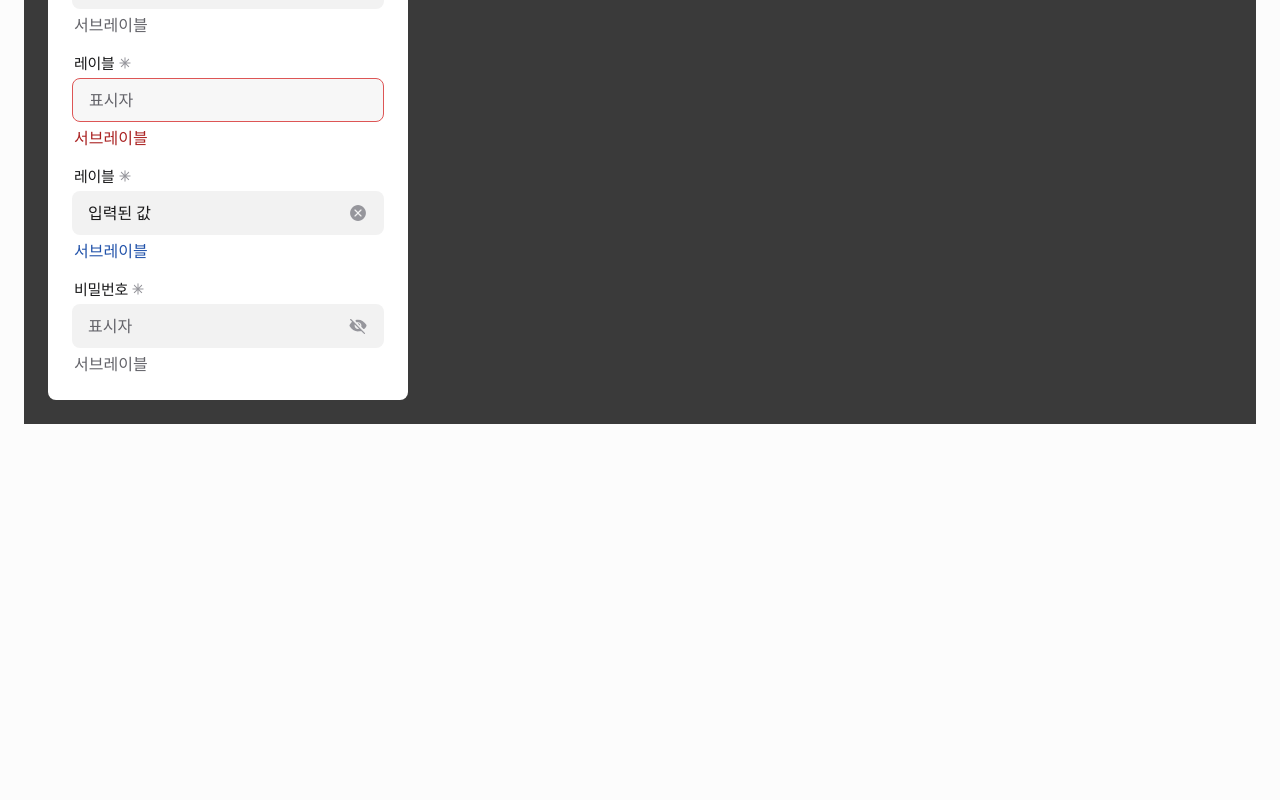
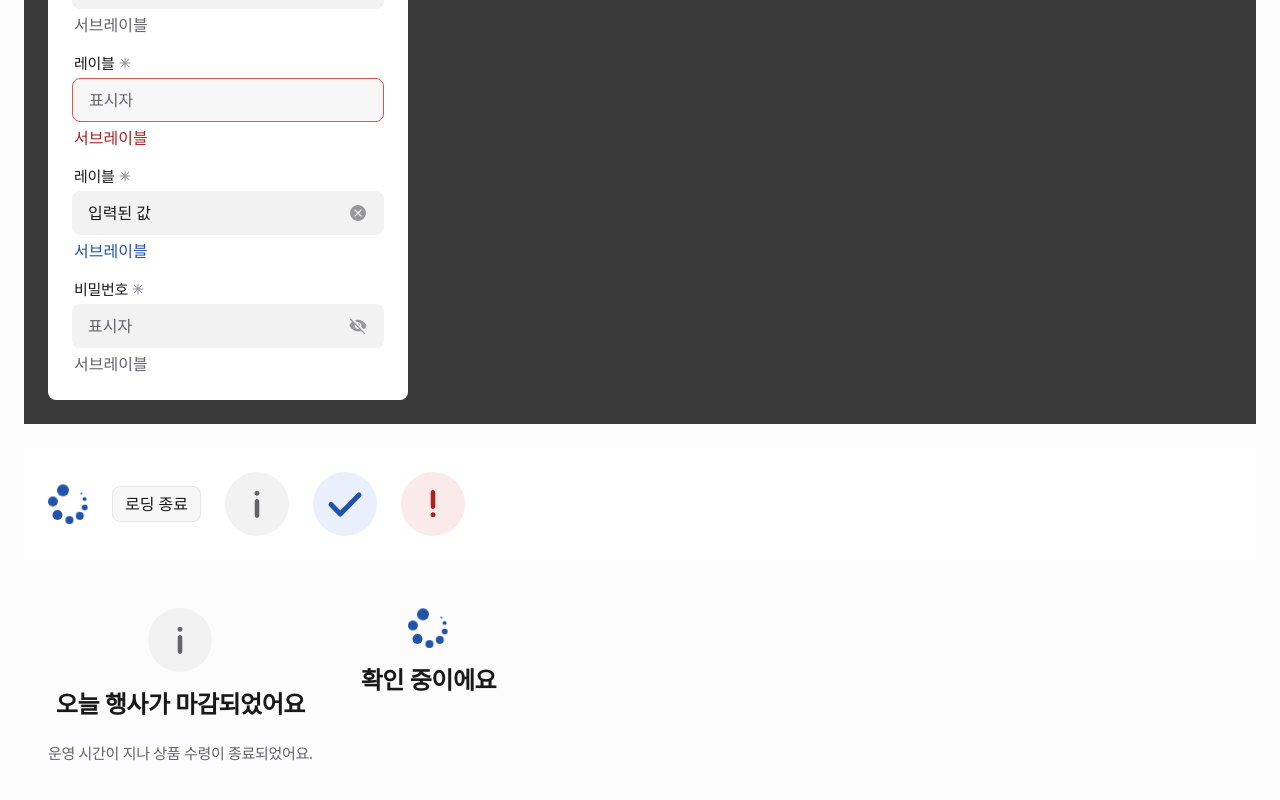
Before and after one commit to ssu-student-union/passu-ui, a React (Vite) app: page / in a window 1280 px wide. Shown: the part 837-1637 px from the top of the page. Before the commit the page ends 1285 px from the top, so only its background shows below. Built offline with nearby package versions, Linux system fonts and the light colour scheme.

Commit message:
feat: status 분자 컴포넌트 구현

```diff
--- a/src/App.tsx
+++ b/src/App.tsx
@@ -10,6 +10,9 @@ import {
   Header,
   Icon,
   Radio,
+  Spinner,
+  StatusIcon,
+  StatusMessage,
   TextButton,
   TextField,
   TopBar,
@@ -18,6 +21,7 @@ import {
 
 export function App() {
   const [name, setName] = useState("입력된 값");
+  const [loading, setLoading] = useState(true);
 
   return (
     <div style={{ padding: 24, display: "flex", flexDirection: "column", gap: 24 }}>
@@ -340,6 +344,37 @@ export function App() {
           />
         </div>
       </div>
+
+      <div
+        style={{ display: "flex", gap: 24, alignItems: "center", background: "#fff", padding: 24 }}
+      >
+        <span style={{ display: "inline-flex", width: 40, height: 40 }}>
+          <Spinner loading={loading} />
+        </span>
+        <Button
+          size="sm"
+          theme="neutral"
+          variant="line"
+          onClick={() => setLoading(v => !v)}
+        >
+          {loading ? "로딩 종료" : "로딩 시작"}
+        </Button>
+        <StatusIcon status="info" />
+        <StatusIcon status="success" />
+        <StatusIcon status="danger" />
+      </div>
+
+      <div style={{ display: "flex", gap: 48, background: "#fcfcfc", padding: 24 }}>
+        <StatusMessage
+          status="info"
+          title="오늘 행사가 마감되었어요"
+          description="운영 시간이 지나 상품 수령이 종료되었어요."
+        />
+        <StatusMessage
+          status="loading"
+          title="확인 중이에요"
+        />
+      </div>
     </div>
   );
 }
--- /dev/null
+++ b/src/components/molecules/status-message.tsx
@@ -0,0 +1,31 @@
+import type { ComponentProps, ReactNode } from "react";
+import { Spinner } from "@/components/atoms/spinner";
+import { StatusIcon, type StatusIconProps } from "@/components/atoms/status-icon";
+import { cn } from "@/utils/cn";
+
+export interface StatusMessageProps extends Omit<ComponentProps<"div">, "title"> {
+  status: NonNullable<StatusIconProps["status"]> | "loading";
+  title: ReactNode;
+  description?: ReactNode;
+}
+
+export function StatusMessage({
+  className,
+  status,
+  title,
+  description,
+  ...props
+}: StatusMessageProps) {
+  return (
+    <div
+      className={cn("flex flex-col items-center gap-6 text-center", className)}
+      {...props}
+    >
+      <div className="flex flex-col items-center gap-4">
+        {status === "loading" ? <Spinner /> : <StatusIcon status={status} />}
+        <h2 className="text-fg-default text-title2-24">{title}</h2>
+      </div>
+      {description && <p className="text-body3-15 text-fg-alternative">{description}</p>}
+    </div>
+  );
+}
--- a/src/index.ts
+++ b/src/index.ts
@@ -9,8 +9,11 @@ export * from "./components/atoms/divider";
 export * from "./components/atoms/header";
 export * from "./components/atoms/icon";
 export * from "./components/atoms/radio";
+export * from "./components/atoms/spinner";
+export * from "./components/atoms/status-icon";
 export * from "./components/atoms/text-button";
 export * from "./components/atoms/text-field";
 export * from "./components/atoms/top-bar";
+export * from "./components/molecules/status-message";
 export * from "./components/molecules/verification-item";
 export { cn } from "./utils/cn";
```
